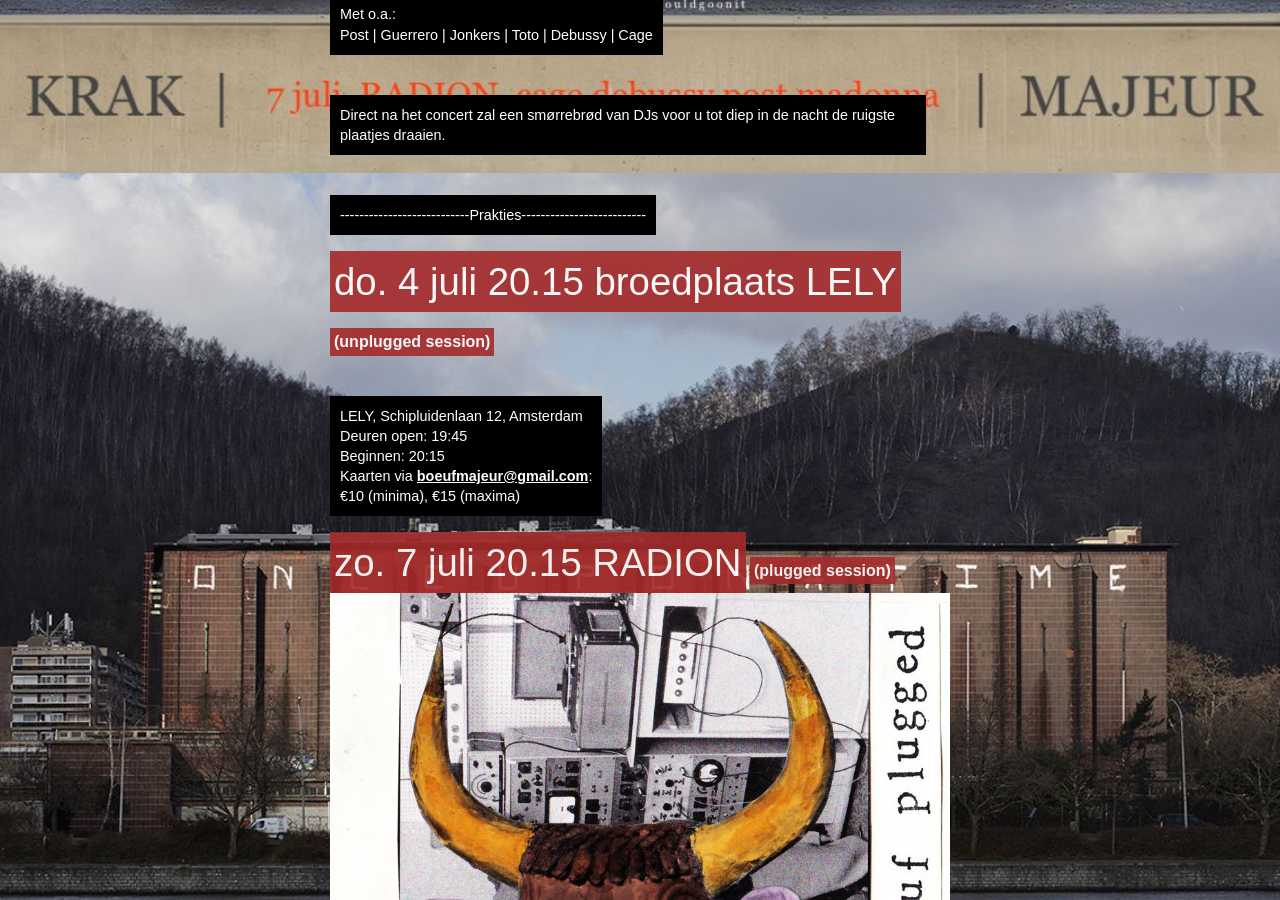
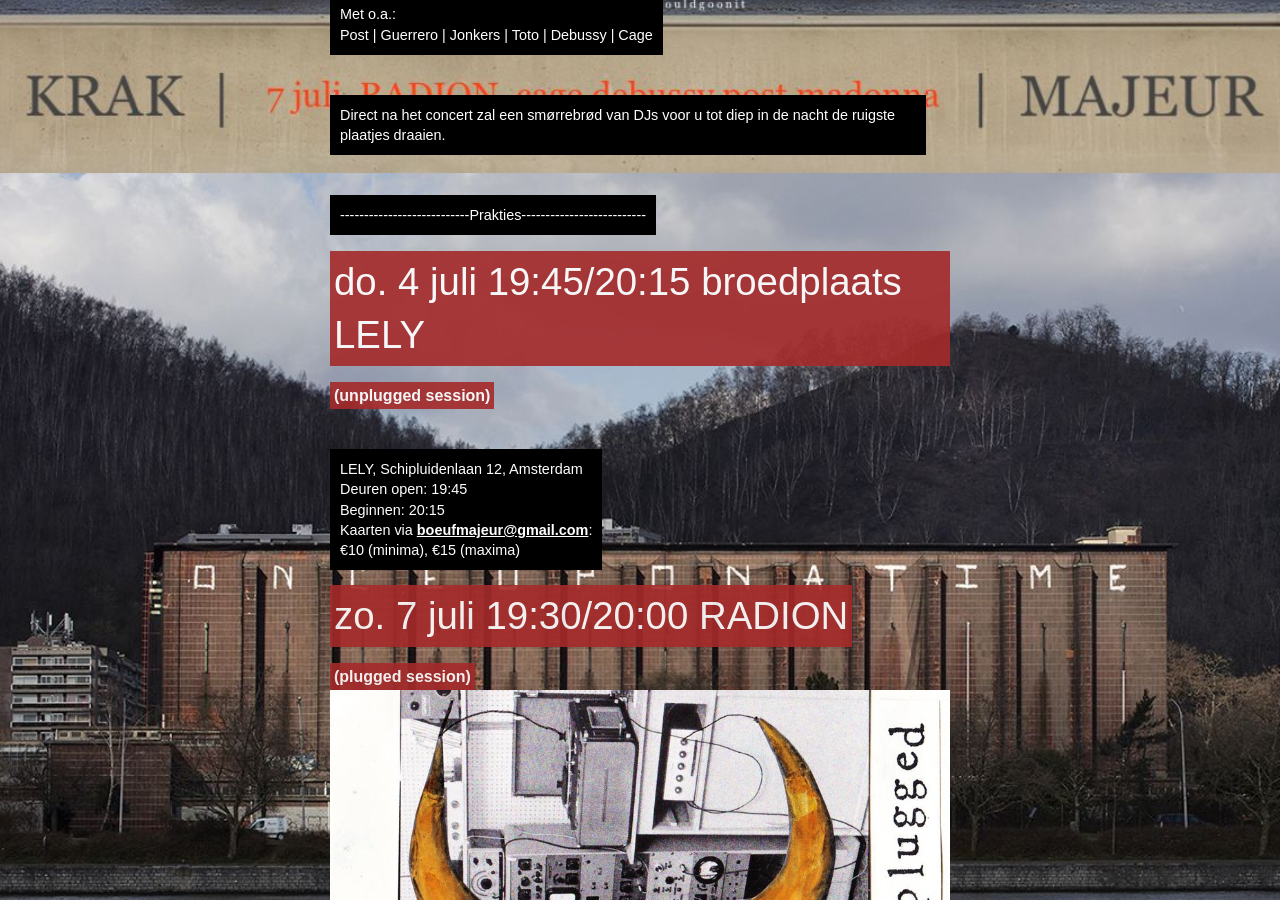
Before and after one commit to BoeufMajeur/boeufmajeur.github.io, a Jekyll site: the page built from _projecten/krak-majeur.html, in a window 1280 px wide and 900 px high, scrolled down 727 px. Built offline with Jekyll 4.4.1, drawn with Linux system fonts in a browser that asks for light colours.

```diff
--- a/_projecten/krak-majeur.html
+++ b/_projecten/krak-majeur.html
@@ -63,7 +63,7 @@
 
   <br>
 
-  <h1>do. 4 juli 20.15 broedplaats LELY</h1>
+  <h1>do. 4 juli 19:45/20:15 broedplaats LELY</h1>
 
   <h2>(unplugged session)</h2>
 
@@ -77,7 +77,7 @@
 
   <br>
 
-  <h1>zo. 7 juli 20.15 RADION</h1>
+  <h1>zo. 7 juli 19:30/20:00 RADION</h1>
 
   <h2> (plugged session)</h2>
 
```
